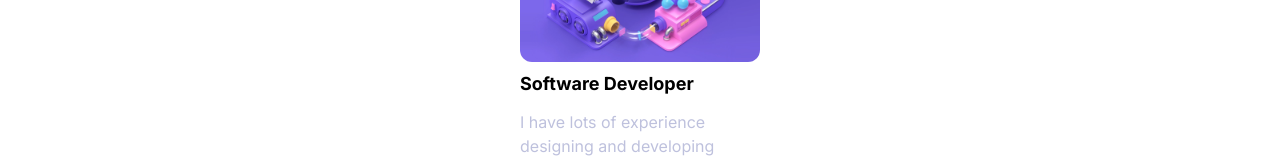
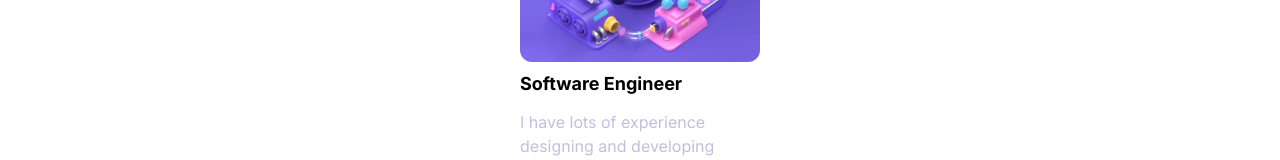
Before and after one commit to minhle28/minhle2001, a Next.js app: page / in a window 1280 px wide. Shown: the part 1578-1738 px from the top of the page. Built offline with nearby package versions, Linux system fonts and the light colour scheme.

Commit message:
add some in db

```diff
--- a/components/ui/FloatingNavbar.tsx
+++ b/components/ui/FloatingNavbar.tsx
@@ -66,7 +66,8 @@ export const FloatingNav = ({
         )}
         style={{
           backdropFilter: "blur(16px) saturate(180%)",
-          backgroundColor: "rgba(244, 244, 244, 0.7))",
+          // backgroundColor: "rgba(244, 244, 244, 0.7))",
+          backgroundColor: "white",
           borderRadius: "50px",
           border: "1px solid rgba(255, 255, 255, 0.125)",
         }}
--- a/data/index.ts
+++ b/data/index.ts
@@ -132,7 +132,7 @@ export const projects = [
     title: "Bad Habits Web",
     des: "This project aims to user shopping experience, with a focus on essential features that make it incredibly useful.",
     img: "/project-7.png",
-    iconLists: ["/re.svg", "/icons8-css.svg", "/icons8-bootstrap.svg", "/icons8-mysql.svg"],
+    iconLists: ["/re.svg", "icons8-nodejs.svg", "/icons8-css.svg", "/icons8-bootstrap.svg", "/icons8-mysql.svg"],
     link: "https://github.com/minhle28/Bad_Habits_Web",
   },
   {
@@ -156,7 +156,7 @@ export const projects = [
     title: "GSU ReviewHub",
     des: "GSU ReviewHub gathers data from verified sources, including course catalogs or search databases, instructors who teach for that course, and user-generated reviews.",
     img: "/project-10.png",
-    iconLists: ["/re.svg", "/icons8-css.svg", "/icons8-bootstrap.svg", "/icons8-mysql.svg"],
+    iconLists: ["/re.svg", "icons8-nodejs.svg", "/icons8-css.svg", "/icons8-bootstrap.svg", "/icons8-mysql.svg"],
     link: "https://github.com/minhle28/GSU_ReviewHub",
   },
   {
@@ -289,7 +289,7 @@ export const services = [
   },
   {
     id: 4,
-    title: "Software Developer",
+    title: "Software Engineer",
     desc: "I have lots of experience designing and developing customized, highly responsive website.",
     className: "md:col-span-2",
     thumbnail: "/about04.png",
```
